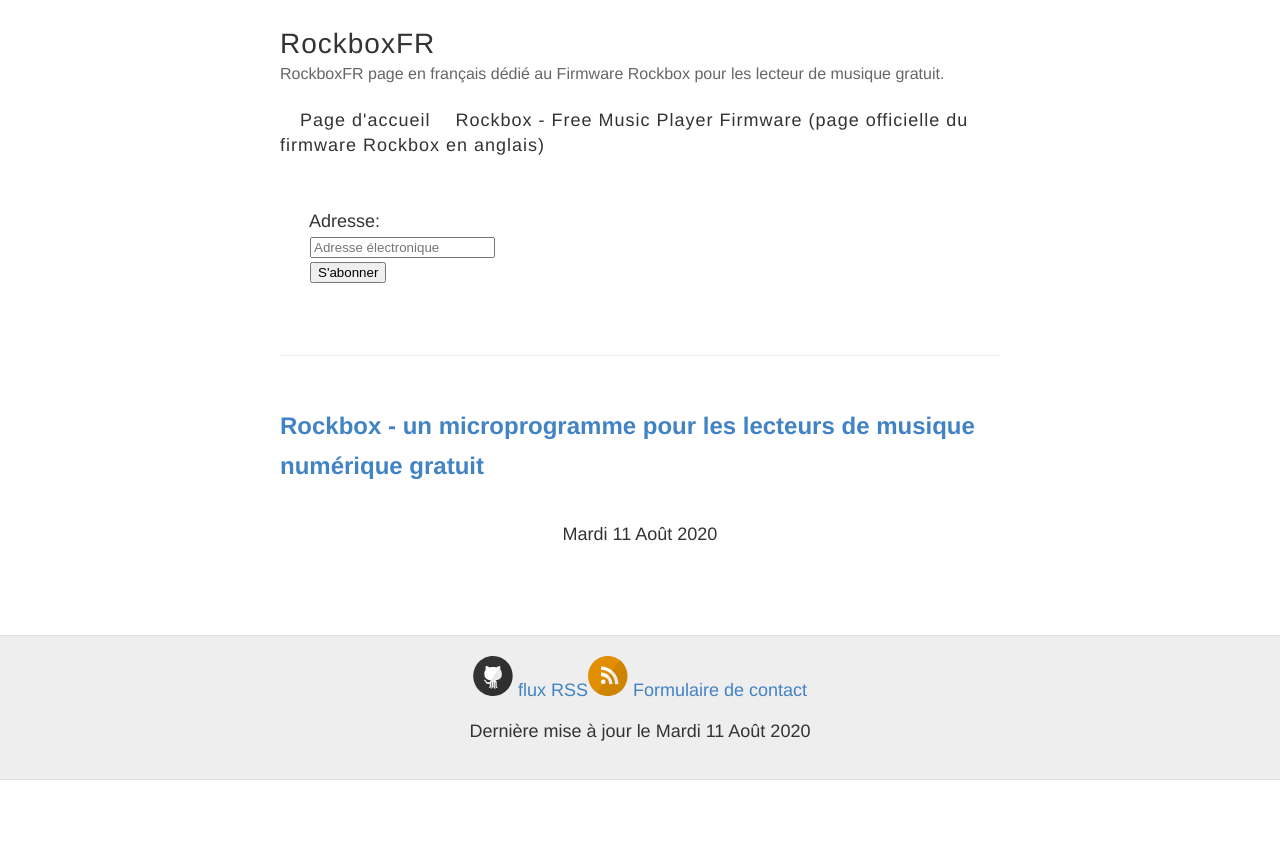
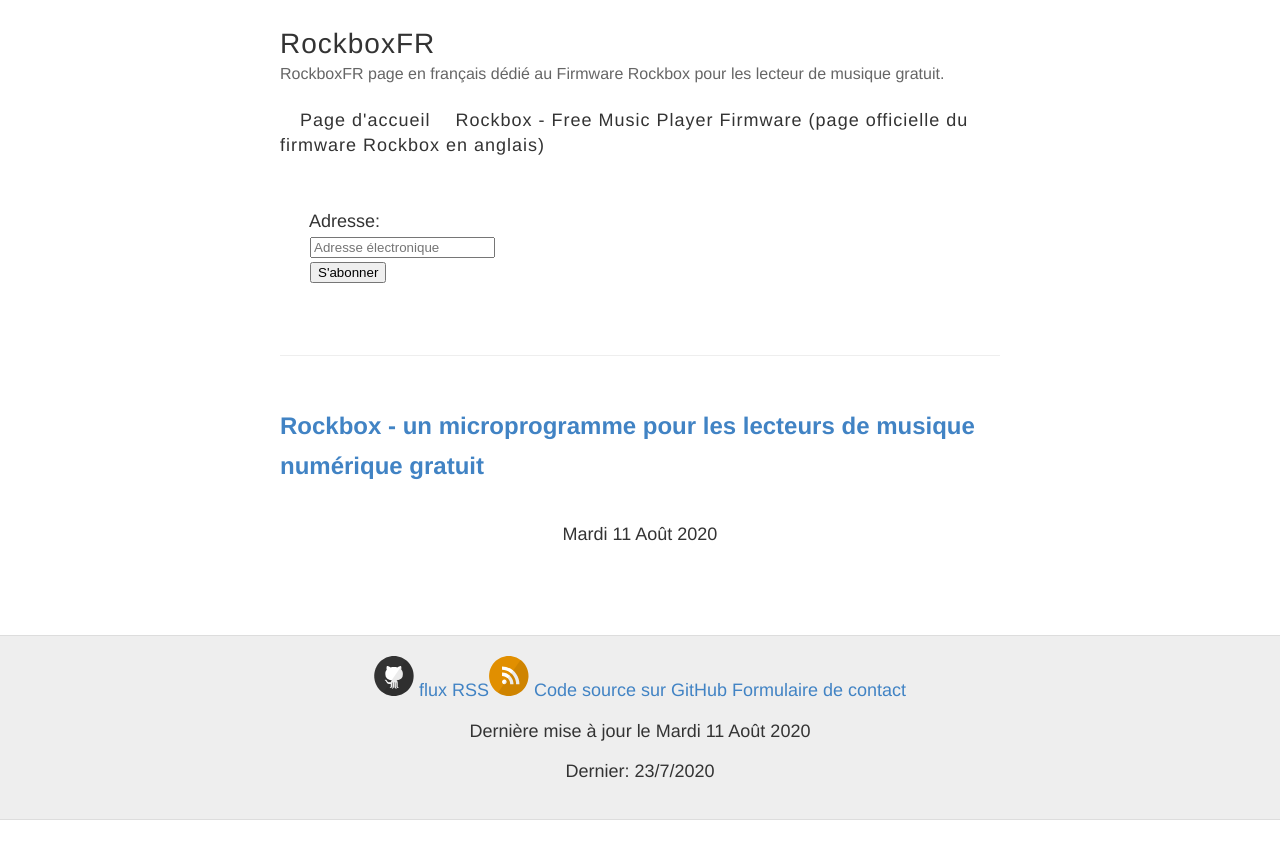
Before and after one commit to BlindHelp/rockboxfr, a Jekyll site: the page built from index.html, in a window 1280 px wide. Shown: the top 859 px of the page. Built offline with Jekyll 4.4.1, drawn with Linux system fonts in a browser that asks for light colours; comment, search, counter and statistics services are not loaded; some of the changed lines change nothing that is shown.

Commit message:
Add link to source code and script for last update

```diff
--- a/_includes/svg-icons.html
+++ b/_includes/svg-icons.html
@@ -11,5 +11,8 @@
 {% if site.footer-links.stackoverflow %}<a href="http://stackoverflow.com/{{ site.footer-links.stackoverflow }}"><i class="svg-icon stackoverflow"></i></a>{% endif %}
 {% if site.footer-links.youtube %}<a href="https://youtube.com/{{ site.footer-links.youtube }}"><i class="svg-icon youtube"></i></a>{% endif %}
 {% if site.footer-links.googleplus %}<a href="https://plus.google.com/{{ site.footer-links.googleplus }}"><i class="svg-icon googleplus"></i></a>{% endif %}
+
+<a href="https://github.com/BlindHelp/rockboxfr" hreflang="en">Code source sur GitHub</a>
+
 <a href="{{ site.baseurl }}/contact">Formulaire de contact</a>
 <p>Dernière mise à jour le Mardi 11 Août 2020</p>
--- a/_layouts/default.html
+++ b/_layouts/default.html
@@ -66,12 +66,12 @@
 
     <div class="wrapper-footer">
       <div class="container">
-        <footer class="footer">
+        <footer id="footer" class="footer">
           {% include svg-icons.html %}
         </footer>
       </div>
     </div>
-
+<script src="../scripts/footer.js"></script>
         {% include analytics.html %}
 
   </body>
--- /dev/null
+++ b/scripts/footer.js
@@ -0,0 +1,8 @@
+var footer = document.getElementById("footer");
+var div = document.createElement("div");
+var update = new Date(document.lastModified);
+var day = update.getDate();
+var month = update.getMonth();
+var year = update.getFullYear();
+div.innerHTML = "<p>Dernier: <time>" + day + "/" + month + "/" + year + "</time></p>"
+footer.appendChild(div);
```
